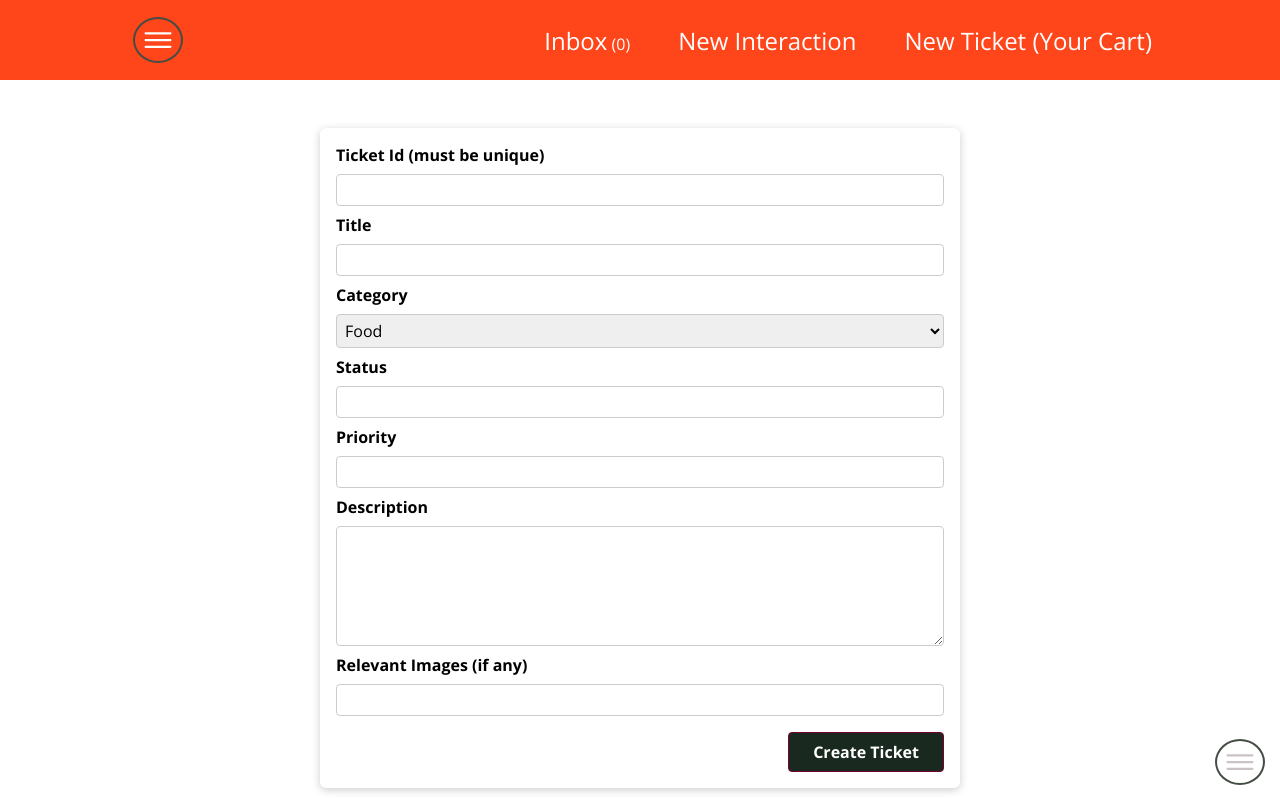
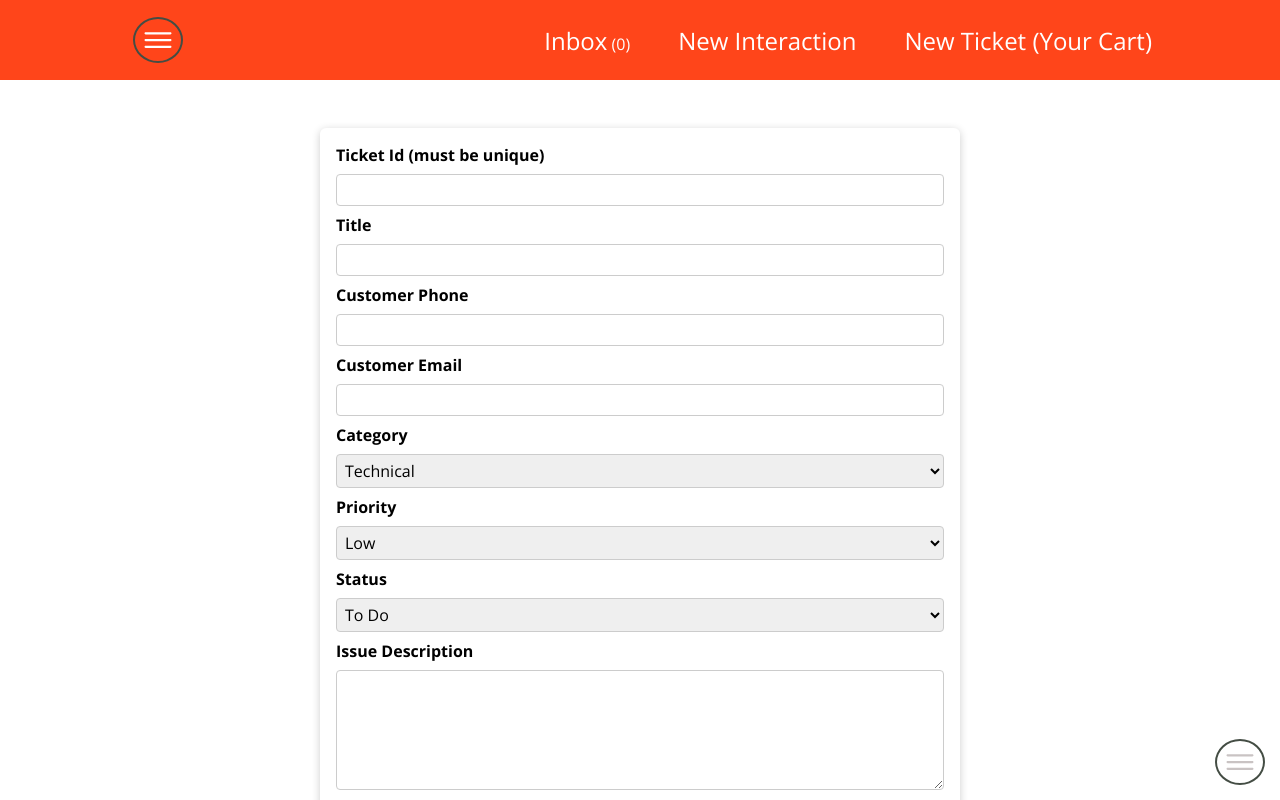
Before and after one commit to Mikaela-D/FYP-Frontend, a Next.js app: page /new-meetup in a window 1280 px wide. Built offline with nearby package versions, Linux system fonts and the light colour scheme; no server answers.

Commit message:
Added new parameters for the tickets

```diff
--- a/components/meetups/NewMeetupForm.js
+++ b/components/meetups/NewMeetupForm.js
@@ -8,31 +8,37 @@ import classes from "./NewMeetupForm.module.css";
 function NewMeetupForm(props) {
   const IdInputRef = useRef();
   const titleInputRef = useRef();
+  const customerPhoneInputRef = useRef();
+  const customerEmailInputRef = useRef();
+  const categoryInputRef = useRef();
+  const priorityInputRef = useRef();
+  const statusInputRef = useRef();
+  const descriptionInputRef = useRef();
   const imageInputRef = useRef();
-  const priceInputRef = useRef();
-  const categoryInputRef = useRef();
-  const descriptionInputRef = useRef();
-  const quantityInputRef = useRef();
 
   function submitHandler(event) {
     event.preventDefault();
 
     const enteredId = IdInputRef.current.value;
     const enteredTitle = titleInputRef.current.value;
+    const enteredCustomerPhone = customerPhoneInputRef.current.value;
+    const enteredCustomerEmail = customerEmailInputRef.current.value;
+    const enteredCategory = categoryInputRef.current.value;
+    const enteredPriority = priorityInputRef.current.value;
+    const enteredStatus = statusInputRef.current.value;
+    const enteredDescription = descriptionInputRef.current.value;
     const enteredImage = imageInputRef.current.value;
-    const enteredPrice = priceInputRef.current.value;
-    const enteredCategory = categoryInputRef.current.value;
-    const enteredDescription = descriptionInputRef.current.value;
-    const enteredQuantity = quantityInputRef.current.value;
 
     const meetupData = {
       meetingId: enteredId,
       title: enteredTitle,
+      customerPhone: enteredCustomerPhone,
+      customerEmail: enteredCustomerEmail,
+      category: enteredCategory,
+      priority: enteredPriority,
+      status: enteredStatus,
+      description: enteredDescription,
       image: enteredImage,
-      price: enteredPrice,
-      category: enteredCategory,
-      description: enteredDescription,
-      quantity: enteredQuantity,
     };
 
     props.onAddMeetup(meetupData);
@@ -50,24 +56,51 @@ function NewMeetupForm(props) {
           <input type="text" required id="title" ref={titleInputRef} />
         </div>
         <div className={classes.control}>
+          <label htmlFor="customerPhone">Customer Phone</label>
+          <input
+            type="tel"
+            required
+            id="customerPhone"
+            ref={customerPhoneInputRef}
+          />
+        </div>
+        <div className={classes.control}>
+          <label htmlFor="customerEmail">Customer Email</label>
+          <input
+            type="email"
+            required
+            id="customerEmail"
+            ref={customerEmailInputRef}
+          />
+        </div>
+        <div className={classes.control}>
           <label htmlFor="category">Category</label>
           <select id="category" required ref={categoryInputRef}>
-            <option value="Food">Food</option>
-            <option value="Clothes">Clothes</option>
-            <option value="Furniture">Furniture</option>
-            <option value="Miscellaneous">Miscellaneous</option>
+            <option value="Technical">Technical</option>
+            <option value="Billing">Billing</option>
+            <option value="Account">Account</option>
+            <option value="Other">Other</option>
           </select>
         </div>
         <div className={classes.control}>
-          <label htmlFor="quantity">Status</label>
-          <input type="number" required id="quantity" ref={quantityInputRef} />
+          <label htmlFor="priority">Priority</label>
+          <select id="priority" required ref={priorityInputRef}>
+            <option value="Low">Low</option>
+            <option value="Medium">Medium</option>
+            <option value="High">High</option>
+          </select>
         </div>
         <div className={classes.control}>
-          <label htmlFor="price">Priority</label>
-          <input type="number" required id="price" ref={priceInputRef} />
+          <label htmlFor="status">Status</label>
+          <select id="status" required ref={statusInputRef}>
+            <option value="To Do">To Do</option>
+            <option value="In Progress">In Progress</option>
+            <option value="Awaiting Response">Awaiting Response</option>
+            <option value="Closed">Closed</option>
+          </select>
         </div>
         <div className={classes.control}>
-          <label htmlFor="description">Description</label>
+          <label htmlFor="description">Issue Description</label>
           <textarea
             id="description"
             required
@@ -77,7 +110,7 @@ function NewMeetupForm(props) {
         </div>
         <div className={classes.control}>
           <label htmlFor="image">Relevant Images (if any)</label>
-          <input type="url" required id="image" ref={imageInputRef} />
+          <input type="url" id="image" ref={imageInputRef} />
         </div>
         <div className={classes.actions}>
           <button>Create Ticket</button>
```
